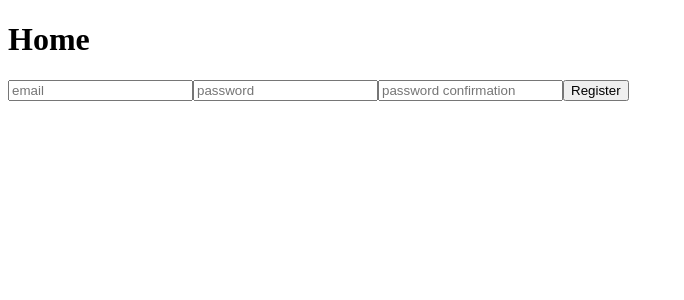
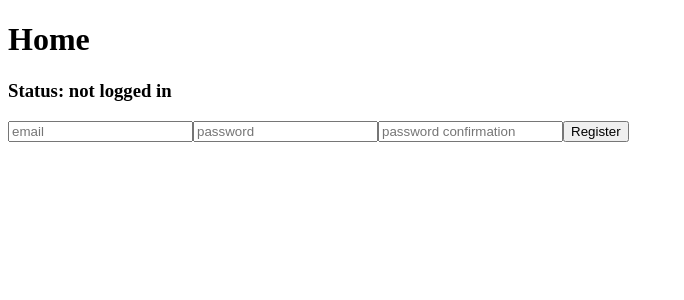
Before and after one commit to Khalidltf/react-rails-app, a React (Vite) app: page / in a window 1280 px wide. Shown: the top 300 px of the page, without its empty margins (0-684 px from the left). Built offline with nearby package versions, Linux system fonts and the light colour scheme.

Commit message:
Render Props

```diff
--- a/src/App.jsx
+++ b/src/App.jsx
@@ -1,14 +1,18 @@
+import { useState } from "react";
 import { BrowserRouter as Router, Route, Routes } from "react-router-dom";
 import Home from "./components/Home";
 import Dashboard from "./components/Dashboard";
 import "./App.css";
 
 function App() {
+  const [loggedInStatus] = useState("not logged in");
+  const [user] = useState({});
+
   return (
     <Router>
       <Routes>
-        <Route path="/" element={<Home />} />
-        <Route path="/dashboard" element={<Dashboard />} />
+        <Route path="/" element={<Home loggedInStatus={loggedInStatus} />} />
+        <Route path="/dashboard" element={<Dashboard user={user} />} />
       </Routes>
     </Router>
   );
--- a/src/components/Dashboard.jsx
+++ b/src/components/Dashboard.jsx
@@ -1,9 +1,11 @@
 import "./Dashboard.css";
 
-function Dashboard() {
+// eslint-disable-next-line react/prop-types
+function Dashboard({ user }) {
   return (
     <>
       <h1>Dashboard</h1>
+      <h4>USer: {JSON.stringify(user)}</h4>
     </>
   );
 }
--- a/src/components/Home.jsx
+++ b/src/components/Home.jsx
@@ -1,11 +1,20 @@
+import Registration from "./auth/Registration";
+import { useNavigate } from "react-router-dom";
 import "./Home.css";
-import Registration from "./auth/Registration";
 
-function Home() {
+// eslint-disable-next-line react/prop-types
+function Home({ loggedInStatus }) {
+  const navigate = useNavigate();
+  // eslint-disable-next-line no-unused-vars
+  const handleSuccessfulAuth = (data) => {
+    navigate("/dashboard");
+  };
+
   return (
     <>
       <h1>Home</h1>
-      <Registration />
+      <h3>Status: {loggedInStatus}</h3>
+      <Registration handleSuccessfulAuth={handleSuccessfulAuth} />
     </>
   );
 }
--- a/src/components/auth/Registration.jsx
+++ b/src/components/auth/Registration.jsx
@@ -2,7 +2,8 @@ import { useState } from "react";
 import axios from "axios";
 import "./Registration.css";
 
-function Registration() {
+// eslint-disable-next-line react/prop-types
+function Registration({ handleSuccessfulAuth }) {
   const [formData, setFormData] = useState({
     email: "",
     password: "",
@@ -33,7 +34,12 @@ function Registration() {
         },
         { withCredentials: true }
       )
-      .then((res) => console.log("res:", res))
+      .then((res) => {
+        console.log(res);
+        if (res.data.status === "created") {
+          handleSuccessfulAuth(res.data);
+        }
+      })
       .catch((error) => console.log("error:", error));
   };
 
```
